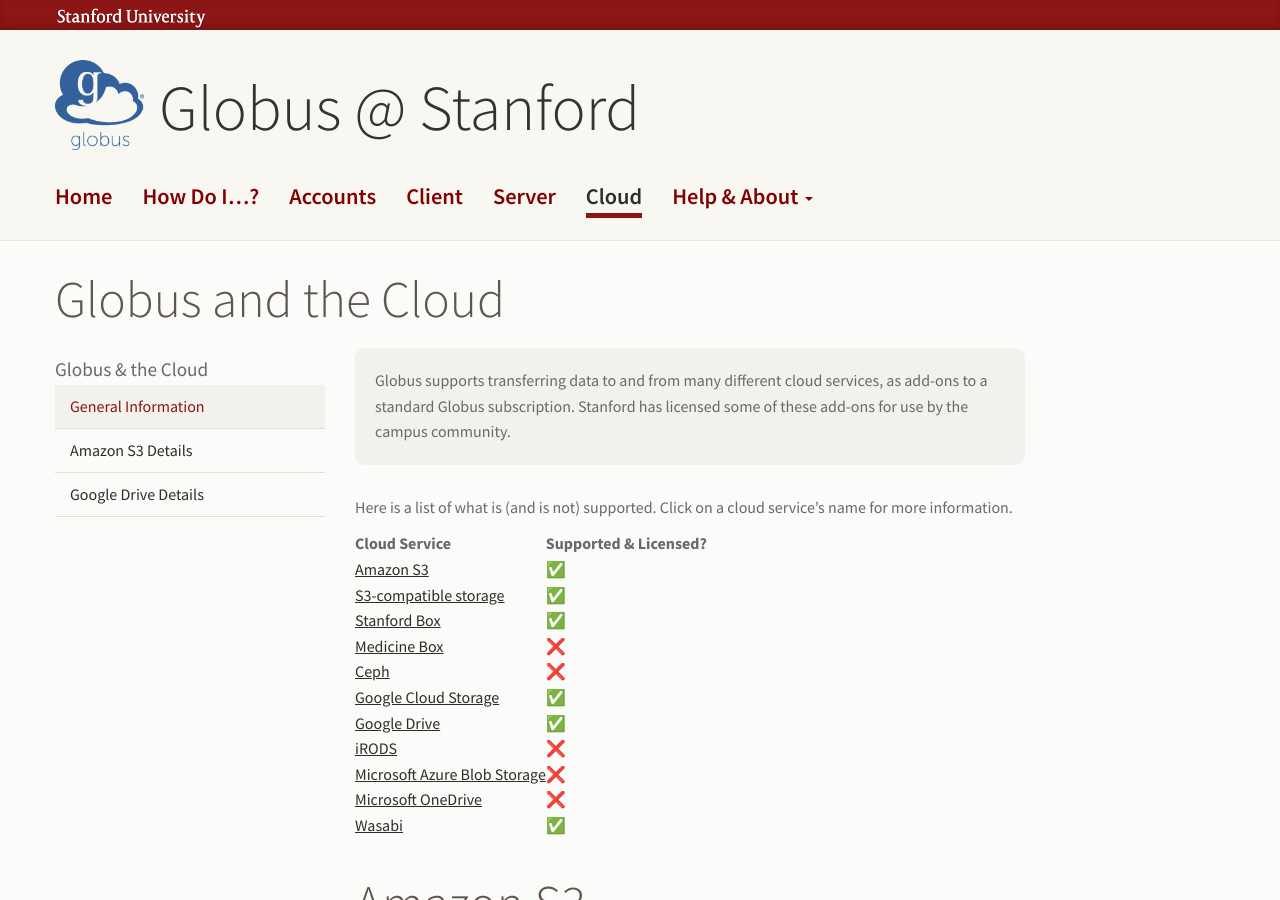
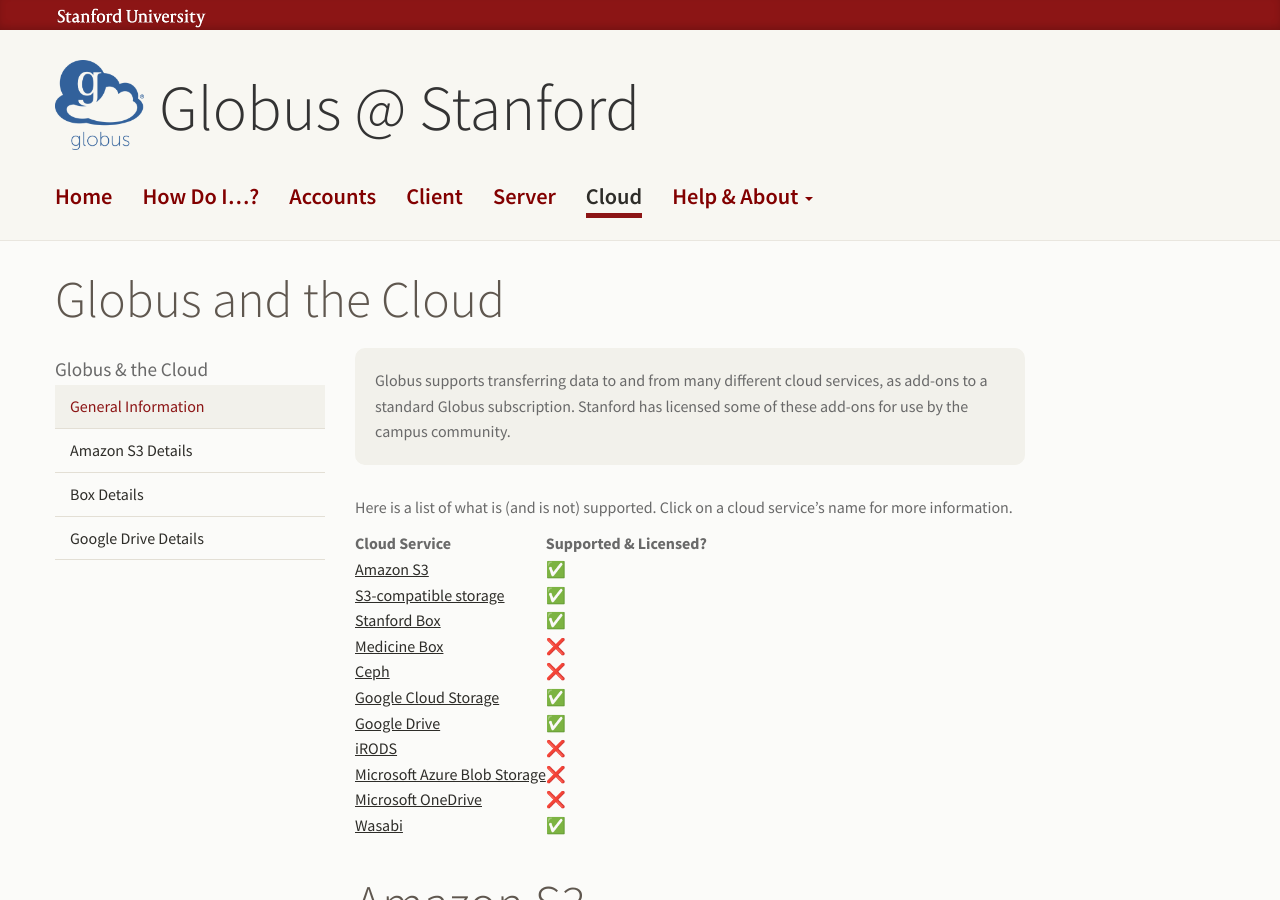
Before and after one commit to stanford-rc/globus.stanford.edu, a Jekyll site: the page built from cloud.md, in a window 1280 px wide and 900 px high. Built offline with Jekyll 4.4.1, drawn with Linux system fonts in a browser that asks for light colours; nearby versions of some CDN libraries; comment, search, counter and statistics services are not loaded.

Commit message:
ToC: Add Cloud ToC entry for Box

```diff
--- a/_data/toc.yaml
+++ b/_data/toc.yaml
@@ -61,6 +61,8 @@
       target: "cloud"
     - name: "Amazon S3 Details"
       target: "cloud/s3"
+    - name: "Box Details"
+      target: "cloud/box"
     - name: "Google Drive Details"
       target: "cloud/drive"
 
```
